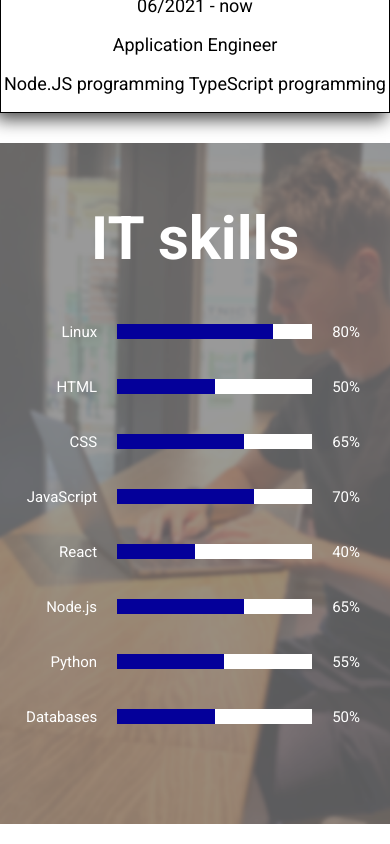
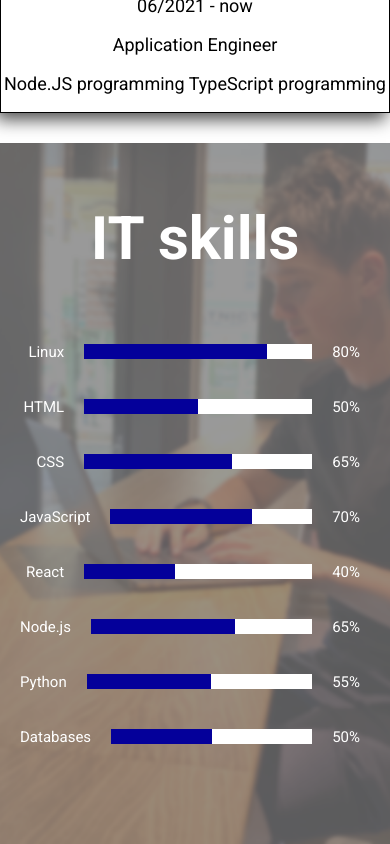
Before and after one commit to Tom1k98/my-cv, a Next.js app: page / in a window 390 px wide. Shown: the part 2486-3330 px from the top of the page. Built offline with nearby package versions, Linux system fonts and the light colour scheme.

Commit message:
align skills to center

```diff
--- a/componenets/Skills/Skills.module.scss
+++ b/componenets/Skills/Skills.module.scss
@@ -8,22 +8,20 @@
   padding-top: 1rem;
   text-align: center;
   padding-bottom: 7rem;
+  display: flex;
+  flex-direction: column;
+  flex-wrap: nowrap;
+  justify-content: center;
 
   h2 {
     color: white;
   }
 }
-
 .skillsBox {
-  transform: translateX(5%);
-  margin: 0 auto;
+  width: 70%;
 }
-
 @media only screen and (max-width: 768px) {
-  .skills {
-    margin: 0;
-  }
   .skillsBox {
-    transform: translateX(0);
+    width: 100%;
   }
 }
--- a/componenets/reusable/ProgressBar/ProgressBar.module.scss
+++ b/componenets/reusable/ProgressBar/ProgressBar.module.scss
@@ -1,7 +1,7 @@
 $innerColor: #04009a;
 
 .pbcontainer {
-  width: 70vw;
+  width: 100%;
   height: 3rem;
   margin: 4rem;
   display: flex;
@@ -17,7 +17,7 @@ $innerColor: #04009a;
 
 .pbBar {
   height: 100%;
-  width: 50vw;
+  width: 60%;
   background-color: white;
   display: inline-block;
 }
```
